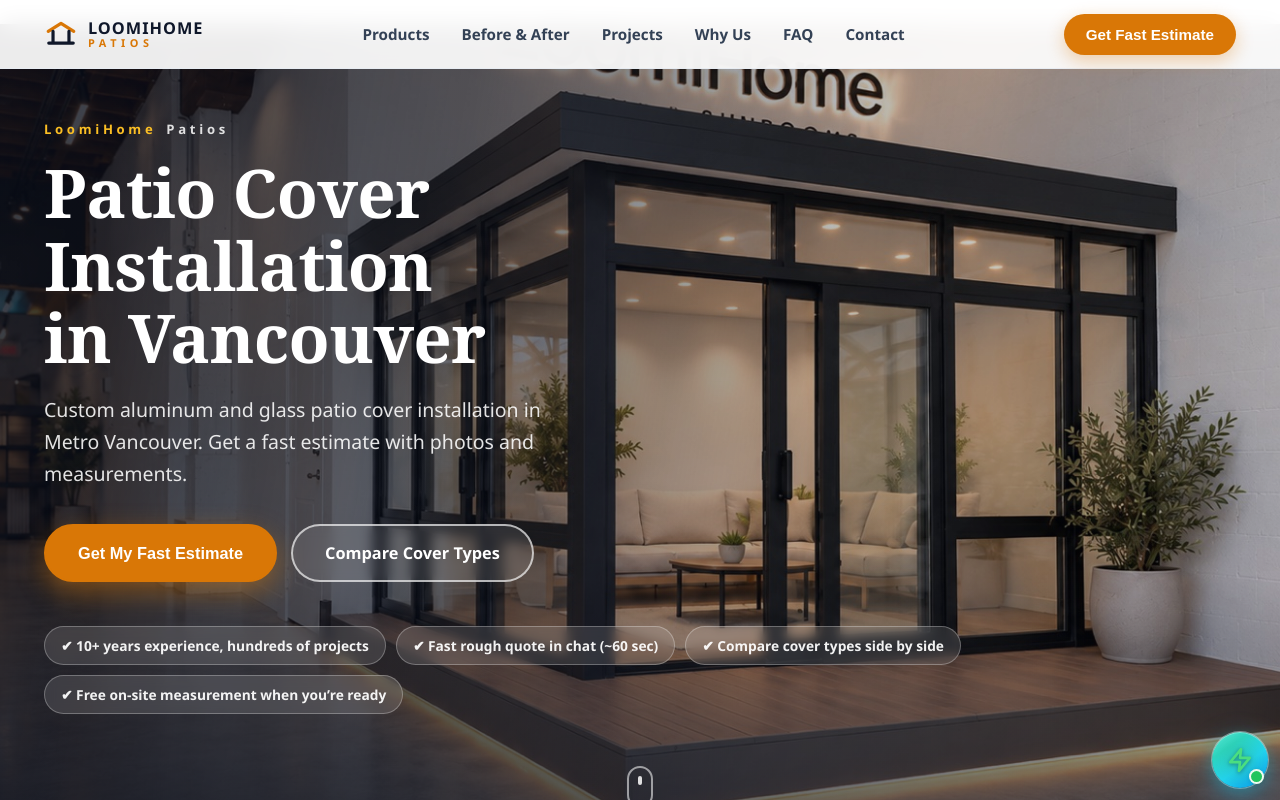
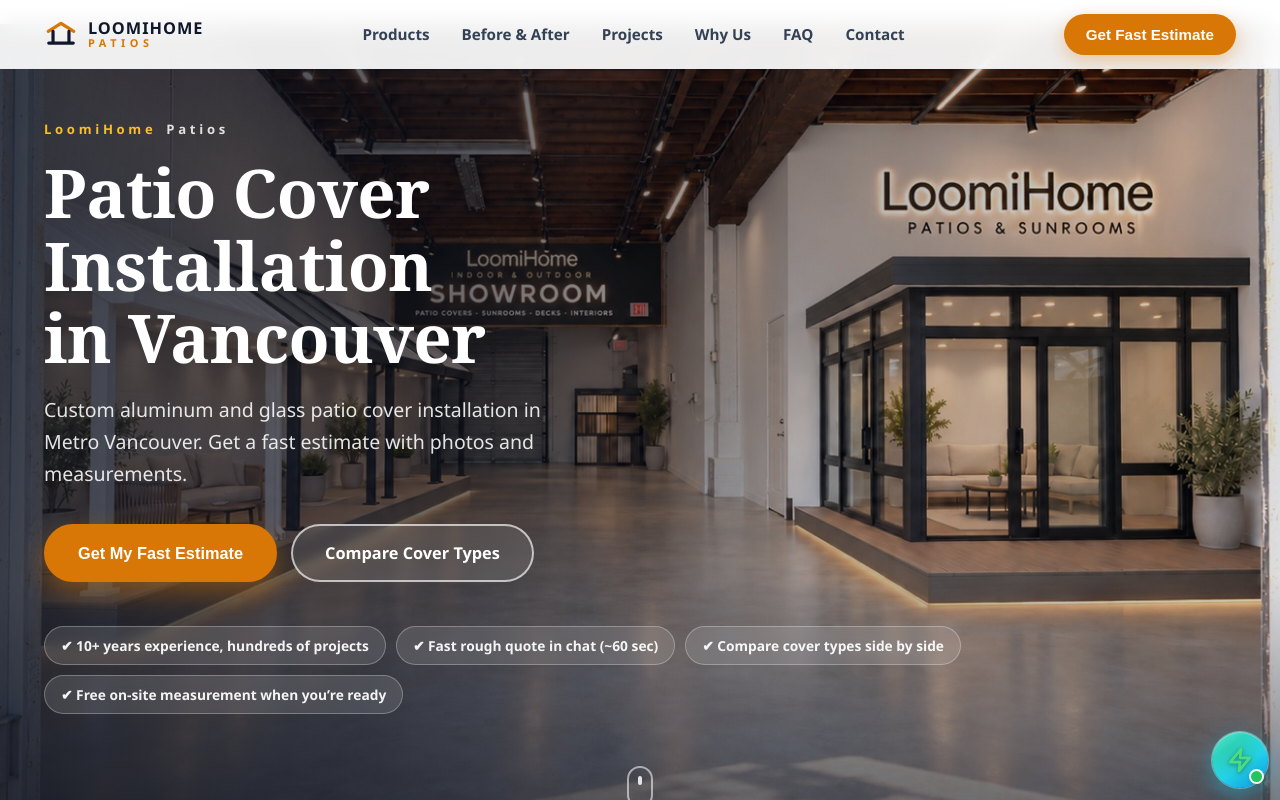
Before and after one commit to chrisyin888/askpatioai-frontend, a Vue app: page / in a window 1280 px wide. Built offline with nearby package versions, Linux system fonts and the light colour scheme.

Commit message:
Homepage hero background: use showroom wide-angle photo

```diff
--- a/src/components/home/HeroSection.vue
+++ b/src/components/home/HeroSection.vue
@@ -77,7 +77,7 @@ export default {
   emits: ['estimate', 'nav'],
   computed: {
     bgSrc() {
-      return publicAssetUrl('/house/showroom/showroom-sunroom-hero.jpg');
+      return publicAssetUrl('/house/showroom/showroom-wide-hero.jpg');
     },
   },
 };
```
